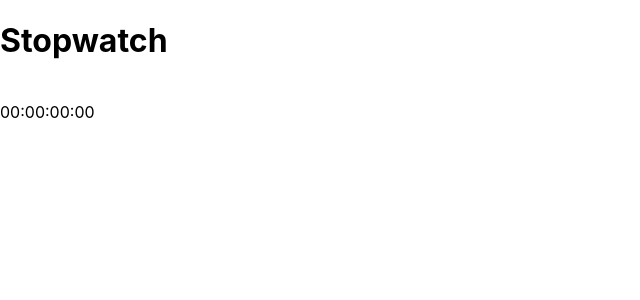
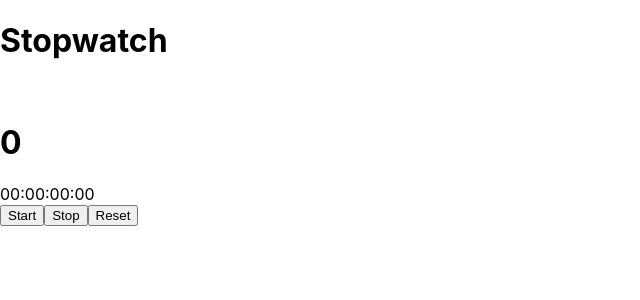
Before and after one commit to Ryan-Caruth/stopwatch, a React (Create React App) app: page / in a window 1280 px wide. Shown: the top 300 px of the page, without its empty margins (0-640 px from the left). Built offline with nearby package versions, Linux system fonts and the light colour scheme.

Commit message:
Page that passes states as props to components

```diff
--- a/src/components/timer/Timer.jsx
+++ b/src/components/timer/Timer.jsx
@@ -1,16 +1,29 @@
-import React from "react";
+import React, { useRef, useState } from "react";
+import Reset from "../reset/Reset";
+import Start from "../start/Start";
+import Stop from "../stop/Stop";
 
 const Timer = () => {
+  const [isRunning, setIsRunning] = useState(false);
+  // console.log('Is running is: ', isRunning)
+  const [isPaused, setIsPaused] = useState(false);
+  const [timer, setTimer] = useState(0);
+  const countRef = useRef(null);
+
   return (
     <div className="stopwatch-container">
       <h1>Stopwatch</h1>
       <br />
       <div className="timer-container">
+        <h1>{timer}</h1>
         <span id="hours">00:</span>
         <span id="minutes">00:</span>
         <span id="seconds">00:</span>
         <span id="millieseconds">00</span>
       </div>
+      <Start countRef={countRef} setIsRunning={setIsRunning} timer={timer} setTimer={setTimer} />
+      <Stop setIsRunning={setIsRunning} setIsPaused={setIsPaused} countRef={countRef} />
+      <Reset timer={timer} setTimer={setTimer} />
     </div>
   );
 };
```
